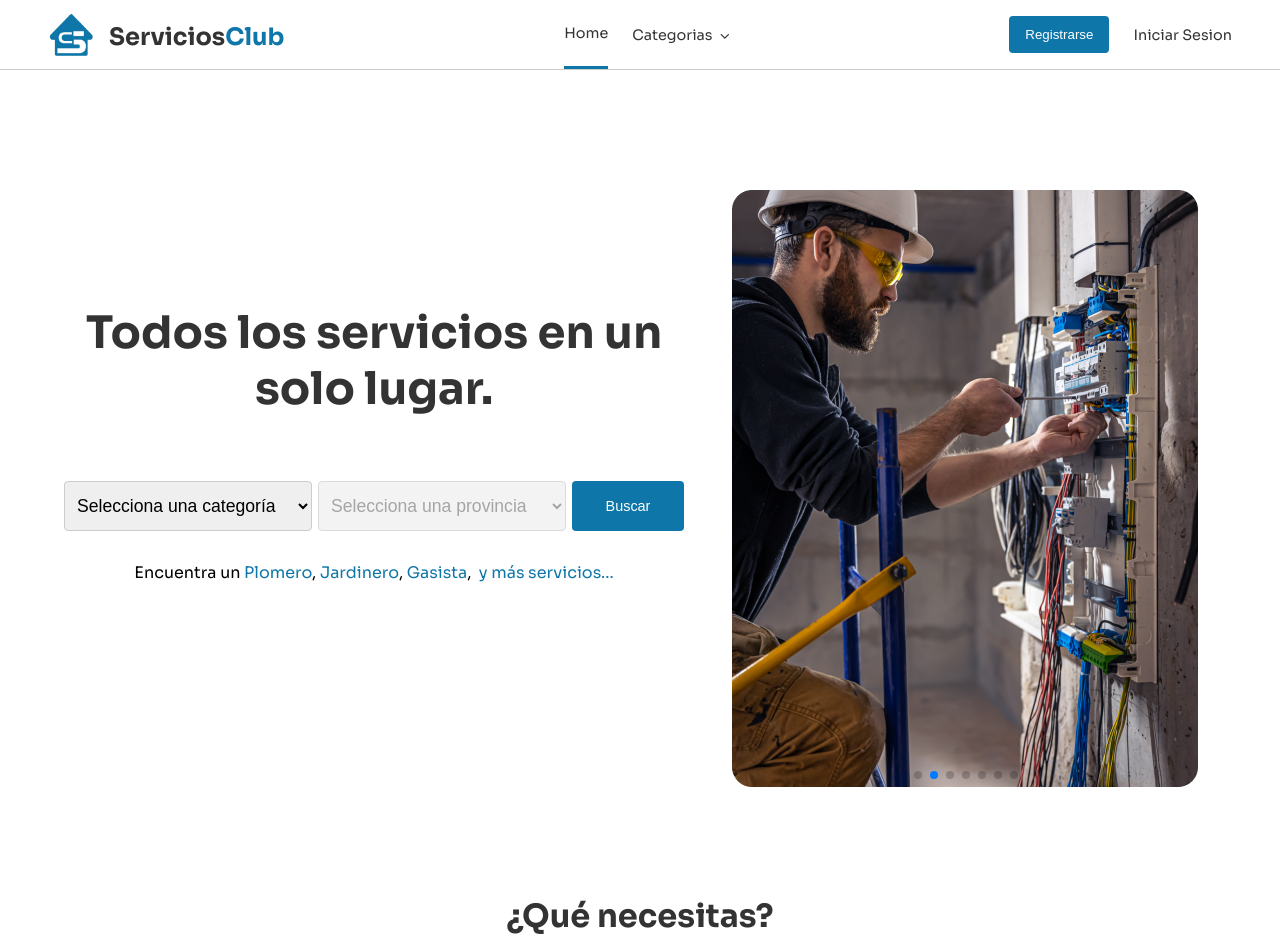
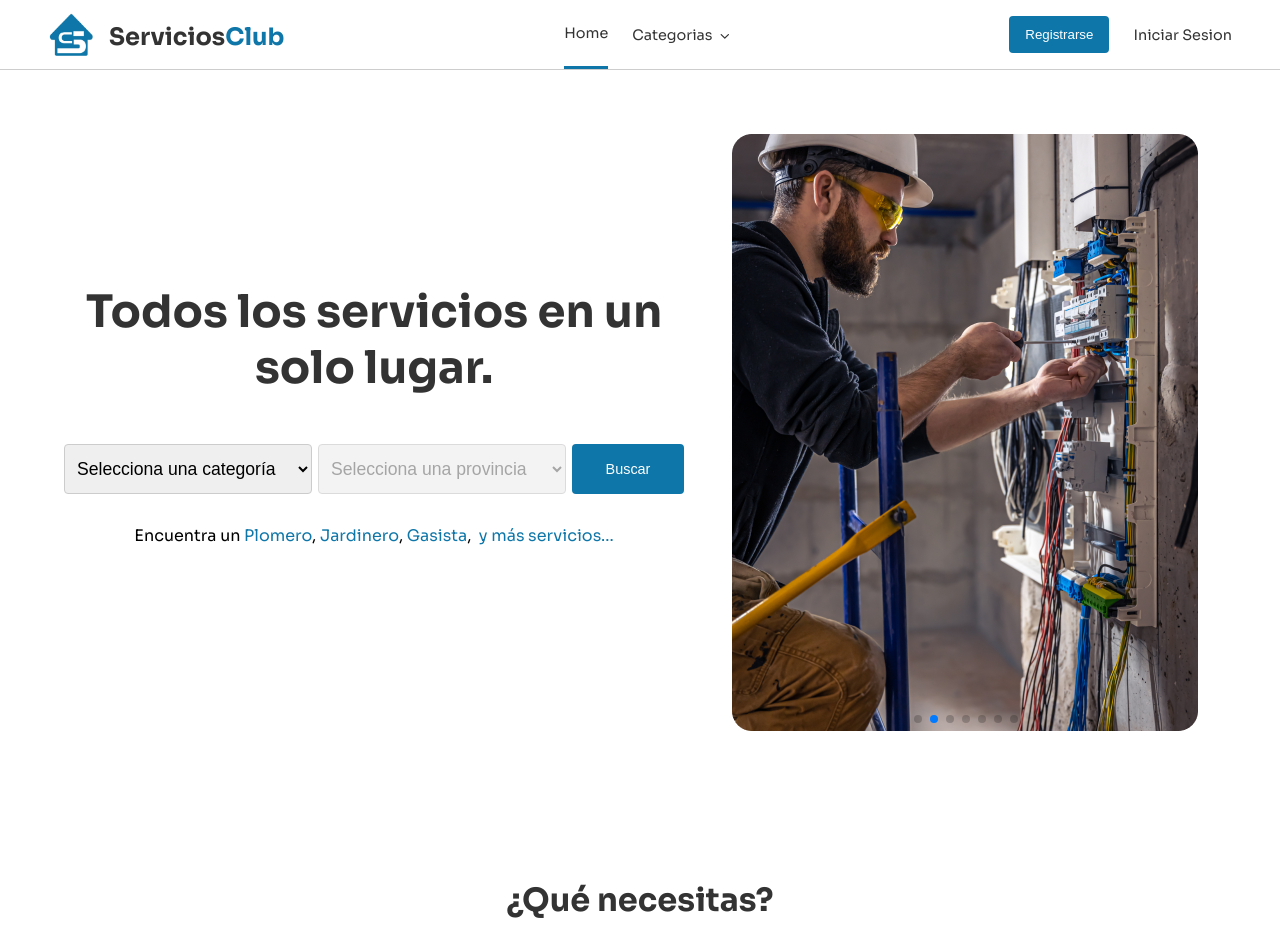
Before and after one commit to No-Country/c14-06-m-node-react, a React (Vite) app in the folder frontend/: page / in a window 1280 px wide. Shown: the top 940 px of the page. Built offline with nearby package versions, Linux system fonts and the light colour scheme.

Commit message:
style: fix homepage styles, show profile navbar button on mobile

```diff
--- a/frontend/src/App.jsx
+++ b/frontend/src/App.jsx
@@ -29,7 +29,7 @@ const Container = styled.div`
 	max-width: 1200px;
 	margin: 0 auto;
 	min-height: calc(100vh - var(--navbar-height));
-	padding: 1.5rem;
+	padding: 0rem 1.5rem;
 `;
 const App = () => {
 	return (
--- a/frontend/src/components/Categories.jsx
+++ b/frontend/src/components/Categories.jsx
@@ -32,7 +32,7 @@ const PreTitle = styled.div`
 	display: flex;
 	flex-direction: column;
 	text-align: center;
-	padding-top: 2.5rem;
+	padding: 5rem 0 2rem 0;
 	color: rgb(0, 0, 0, 0.8);
 	gap: 1.2rem;
 
@@ -41,6 +41,10 @@ const PreTitle = styled.div`
 		h1 {
 			font-size: 1.8rem;
 		}
+	}
+
+	@media (max-width: 920px) {
+		padding: 0 0 1rem 0;
 	}
 `;
 
@@ -57,6 +61,7 @@ const Card = styled.div`
 	&:hover {
 		box-shadow: rgba(0, 0, 0, 0.12) 0px 5px 9px 4px;
 	}
+	height: 100%;
 `;
 const Icon = styled.img`
 	width: 4rem;
--- a/frontend/src/components/Footer.jsx
+++ b/frontend/src/components/Footer.jsx
@@ -18,6 +18,8 @@ const StyledFooter = styled.footer`
 		grid-template-areas:
 			'logo'
 			'socialmedia'
+			'about'
+			'support'
 			'copyright';
 		text-align: center;
 	}
--- a/frontend/src/components/MainScreen.jsx
+++ b/frontend/src/components/MainScreen.jsx
@@ -11,8 +11,8 @@ const MainScreen = styled.div`
 	display: grid;
 	grid-template-areas: 'left right';
 	align-items: center;
-	margin-top: 2rem;
-	@media (max-width: 820px) {
+	@media (max-width: 920px) {
+		min-height: auto;
 		grid-template-areas: 'left';
 	}
 	@media (min-width: 1200px) {
@@ -30,7 +30,7 @@ const ContainerLeft = styled.div`
 	justify-content: center;
 	text-align: center;
 	height: 100%;
-	margin-bottom: 4rem;
+	margin-bottom: 3rem;
 	margin-right: 0;
 `;
 
@@ -38,7 +38,8 @@ const StyledSlogan = styled.span`
 	font-weight: 700;
 	font-size: 2.8rem;
 	text-align: center;
-	padding-bottom: 4rem;
+	padding-top: 2.4rem;
+	padding-bottom: 3rem;
 	color: rgb(0, 0, 0, 0.8);
 	@media (max-width: 500px) {
 		font-size: 1.8rem;
@@ -53,12 +54,10 @@ const StyledP = styled.p`
 const ContainerRight = styled.div`
 	grid-area: right;
 	display: flex;
-	height: 100%;
 	justify-content: center;
 	align-items: center;
 	padding: 1rem;
 	width: 500px;
-
 	@media (max-width: 920px) {
 		display: none;
 	}
@@ -89,7 +88,7 @@ const Buscar = styled.div`
 	flex-direction: row;
 	align-items: stretch;
 
-	@media (max-width: 740px) {
+	@media (max-width: 1100px) {
 		flex-direction: column;
 	}
 `;
@@ -98,7 +97,7 @@ const StyledButton = styled(ButtonBlue)`
 	height: 100%;
 	min-width: 7rem;
 	font-size: 0.9rem;
-	@media (max-width: 768px) {
+	@media (max-width: 640px) {
 		width: 100%;
 		align-self: center;
 	}
--- a/frontend/src/components/Navbar.jsx
+++ b/frontend/src/components/Navbar.jsx
@@ -32,11 +32,9 @@ const Navbar = () => {
 					</Li>
 				</HideOnMobile>
 				{IsLoggedIn ? (
-					<HideOnMobile>
-						<Li>
-							<StyledLink to="/mi-perfil">Mi Perfil</StyledLink>
-						</Li>
-					</HideOnMobile>
+					<Li>
+						<StyledLink to="/mi-perfil">Mi Perfil</StyledLink>
+					</Li>
 				) : (
 					<Invisible />
 				)}
@@ -124,7 +122,7 @@ const TextLogo = styled.div`
 	font-weight: bolder;
 	padding-left: 1rem;
 	padding-top: 4px;
-	@media (max-width: 460px) {
+	@media (max-width: 520px) {
 		display: none;
 	}
 `;
@@ -189,7 +187,7 @@ const HideOnMobile = styled.div`
 
 const HideOnXsMobile = styled.div`
 	display: block;
-	@media (max-width: 600px) {
+	@media (max-width: 640px) {
 		display: none;
 	}
 `;
--- a/frontend/src/components/ProfessionalListCard.jsx
+++ b/frontend/src/components/ProfessionalListCard.jsx
@@ -17,6 +17,8 @@ const Card = styled.div`
 	width: 100%;
 	@media (max-width: 768px) {
 		flex-direction: column;
+		text-align: center;
+		padding: 1rem;
 	}
 	cursor: ${(props) => (props.clickeable ? 'pointer' : 'default')};
 `;
```
